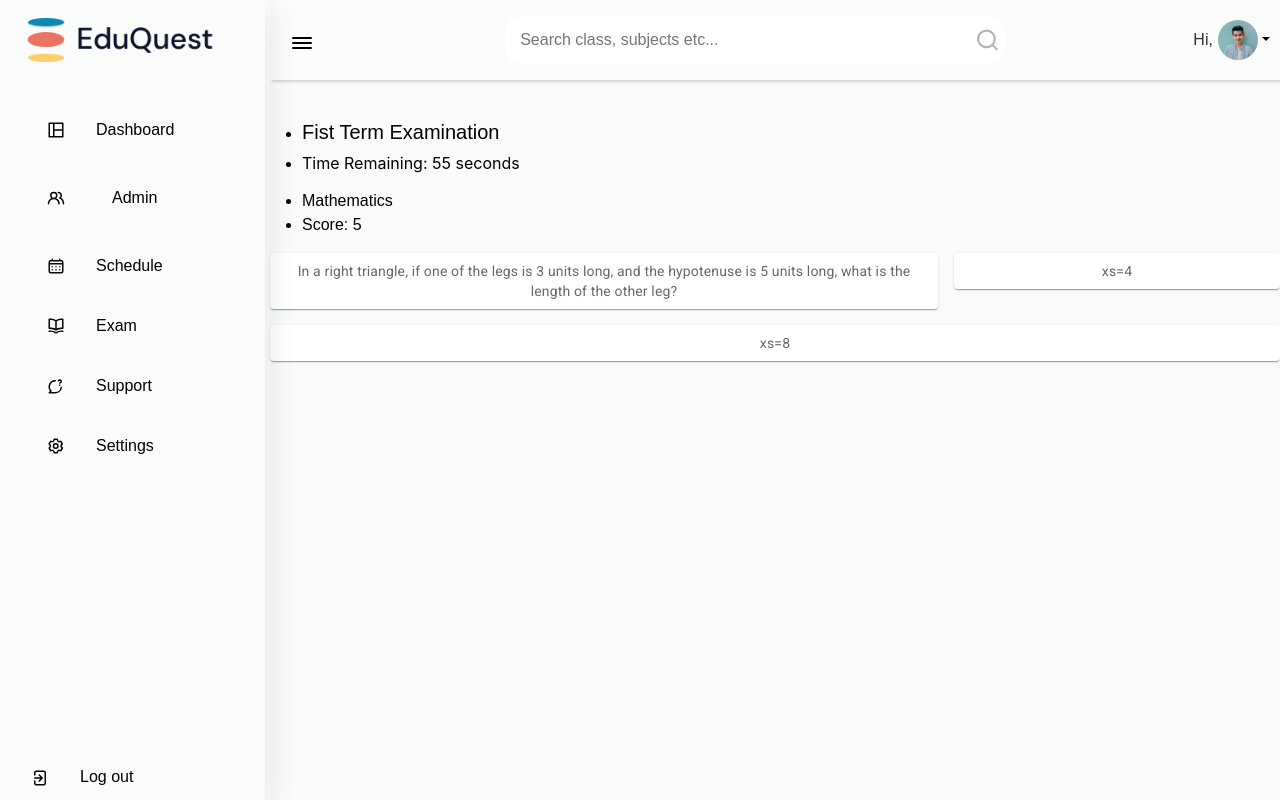
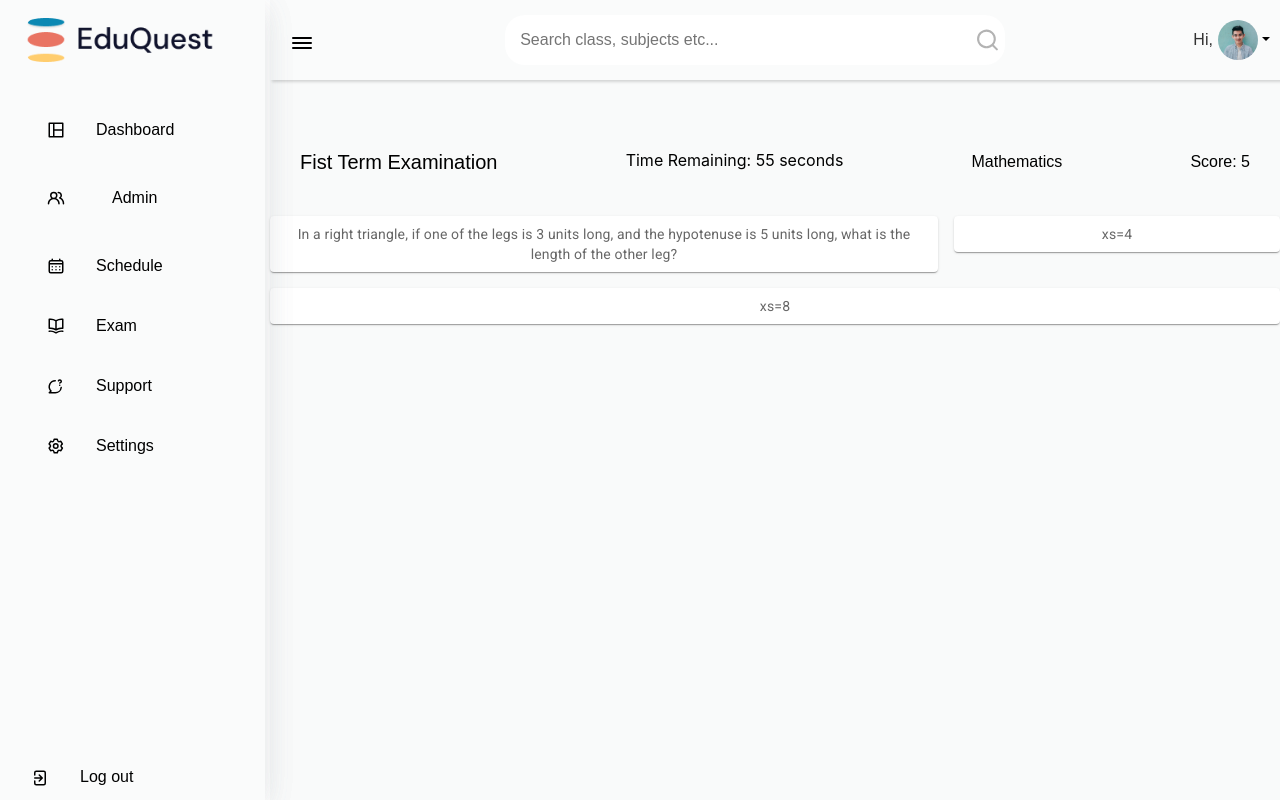
Before and after one commit to zinando/EduQuest, a React (Vite) app in the folder Frontend/: page /exam in a window 1280 px wide. Built offline with nearby package versions, Linux system fonts and the light colour scheme.

Commit message:
Update exam.css

```diff
--- a/Frontend/src/pages/Exam/exam.css
+++ b/Frontend/src/pages/Exam/exam.css
@@ -0,0 +1,7 @@
+.exam ul  {
+  list-style: none;
+  display: flex;
+  justify-content: space-between;
+  padding: 10px;
+  margin: 20px;
+}
```
